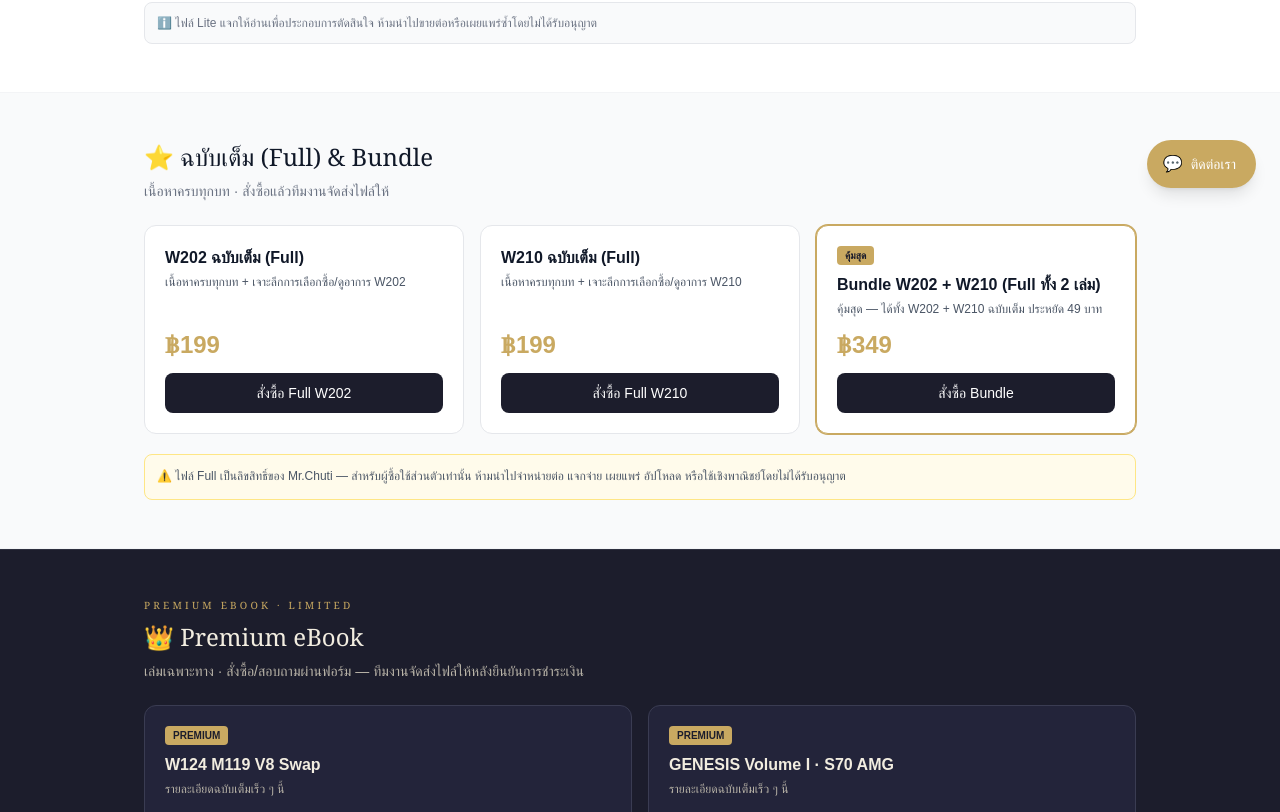
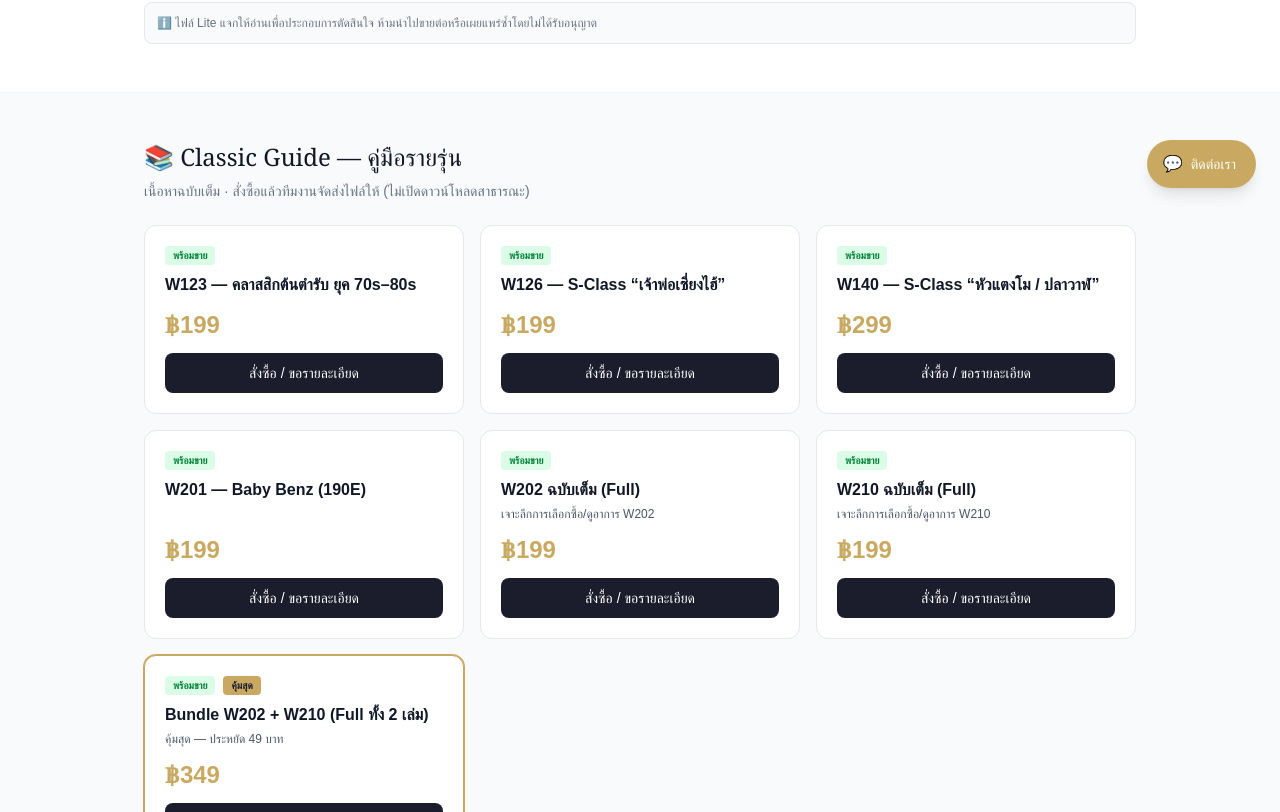
Before and after one commit to Chutiparts/chutiparts-web, a Next.js app: page /ebooks in a window 1280 px wide. Shown: the part 588-1400 px from the top of the page. Built offline with nearby package versions, Linux system fonts and the light colour scheme.

Commit message:
Update EbooksClient.tsx

```diff
--- a/app/ebooks/EbooksClient.tsx
+++ b/app/ebooks/EbooksClient.tsx
@@ -1,27 +1,41 @@
 'use client'
-// app/ebooks/EbooksClient.tsx — หน้า eBook (Lite ฟรี + Full/Bundle + Premium สั่งซื้อ manual)
-// ส่ง order เข้า /api/leads (topic='ebook') → แจ้ง LINE อัตโนมัติ · ไม่มี auto-download Full/Premium
-// v2 (2026-06-15): copy fix — (1) ปุ่มระบุรุ่นชัด (2) checkbox ยินยอมเด่นขึ้น
-// v3 (2026-06-16): + หมวด Premium eBook (สั่งซื้อ/ขอรายละเอียดผ่านฟอร์มเดิม · ไฟล์ส่งหลังตรวจยอดโอน)
+// app/ebooks/EbooksClient.tsx — หน้า eBook · 3 หมวด: Free / Classic Guide / Premium
+// ส่ง order เข้า /api/leads (topic='ebook') → แจ้ง LINE · ไม่มี auto-download (Full/Premium ส่ง manual หลังตรวจยอดโอน)
+// v2 (06-15): copy fix · v3 (06-16): + Premium · v4 (06-17): + Classic Guide 4 เล่ม (W123/W126/W140/W201) + จัด 3 หมวด + status badge
 import { useState } from 'react'
 
+// ---- Free (LITE ดาวน์โหลดฟรี) ----
 const LITE = [
   { code: 'W202', label: 'W202 — เบนซ์จิ้มลิ้ม (C-Class)', file: '/ebooks/W202_LITE.pdf' },
   { code: 'W210', label: 'W210 — ตา 4 รู (E-Class)', file: '/ebooks/W210_LITE.pdf' },
 ]
 
-const PAID = [
-  { id: 'w202-full', label: 'W202 ฉบับเต็ม (Full)', cta: 'สั่งซื้อ Full W202', price: 199, desc: 'เนื้อหาครบทุกบท + เจาะลึกการเลือกซื้อ/ดูอาการ W202' },
-  { id: 'w210-full', label: 'W210 ฉบับเต็ม (Full)', cta: 'สั่งซื้อ Full W210', price: 199, desc: 'เนื้อหาครบทุกบท + เจาะลึกการเลือกซื้อ/ดูอาการ W210' },
-  { id: 'bundle', label: 'Bundle W202 + W210 (Full ทั้ง 2 เล่ม)', cta: 'สั่งซื้อ Bundle', price: 349, desc: 'คุ้มสุด — ได้ทั้ง W202 + W210 ฉบับเต็ม ประหยัด 49 บาท' },
+// ---- Classic Guide (คู่มือรายรุ่น · สั่งซื้อผ่านฟอร์ม) ----
+// status: 'พร้อมขาย' | 'เปิดจอง' | 'Coming Soon'
+const CLASSIC = [
+  { id: 'w123-full', label: 'W123 — คลาสสิกต้นตำรับ ยุค 70s–80s', price: 199, status: 'พร้อมขาย' },
+  { id: 'w126-full', label: 'W126 — S-Class “เจ้าพ่อเซี่ยงไฮ้”', price: 199, status: 'พร้อมขาย' },
+  { id: 'w140-full', label: 'W140 — S-Class “หัวแตงโม / ปลาวาฬ”', price: 299, status: 'พร้อมขาย' },
+  { id: 'w201-full', label: 'W201 — Baby Benz (190E)', price: 199, status: 'พร้อมขาย' },
+  { id: 'w202-full', label: 'W202 ฉบับเต็ม (Full)', price: 199, status: 'พร้อมขาย', desc: 'เจาะลึกการเลือกซื้อ/ดูอาการ W202' },
+  { id: 'w210-full', label: 'W210 ฉบับเต็ม (Full)', price: 199, status: 'พร้อมขาย', desc: 'เจาะลึกการเลือกซื้อ/ดูอาการ W210' },
+  { id: 'bundle', label: 'Bundle W202 + W210 (Full ทั้ง 2 เล่ม)', price: 349, status: 'พร้อมขาย', best: true, desc: 'คุ้มสุด — ประหยัด 49 บาท' },
 ]
 
-// Premium eBook — เล่มเฉพาะทาง · ราคาสูงกว่า · สั่งซื้อ/ขอรายละเอียดผ่านฟอร์มเดิม
-// (รายละเอียดเนื้อหา + copy ขาย ค่อยเติมทีหลัง)
+// ---- Premium / Special Project ----
 const PREMIUM = [
-  { id: 'premium-w124-m119', label: 'W124 M119 V8 Swap', cta: 'สั่งซื้อ / ขอรายละเอียด', price: 799, desc: 'รายละเอียดฉบับเต็มเร็ว ๆ นี้' },
-  { id: 'premium-genesis-s70', label: 'GENESIS Volume I · S70 AMG', cta: 'สั่งซื้อ / ขอรายละเอียด', price: 599, desc: 'รายละเอียดฉบับเต็มเร็ว ๆ นี้' },
+  { id: 'premium-w124-m119', label: 'W124 M119 V8 Swap', price: 799, desc: 'รายละเอียดฉบับเต็มเร็ว ๆ นี้' },
+  { id: 'premium-genesis-s70', label: 'GENESIS Volume I · S70 AMG', price: 599, desc: 'รายละเอียดฉบับเต็มเร็ว ๆ นี้' },
 ]
+
+// รายการที่สั่งซื้อได้ทั้งหมด (Classic + Premium) — ใช้ในฟอร์ม + ตอนสร้าง detail
+const ORDERABLE = [...CLASSIC, ...PREMIUM]
+
+function statusStyle(s: string): string {
+  if (s === 'พร้อมขาย') return 'bg-green-100 text-green-700'
+  if (s === 'เปิดจอง') return 'bg-amber-100 text-amber-700'
+  return 'bg-gray-100 text-gray-500' // Coming Soon
+}
 
 function detectSource(): string {
   if (typeof window === 'undefined') return 'direct'
@@ -39,15 +53,11 @@ function detectSource(): string {
   return 'direct'
 }
 
-// เผื่อ /api/leads รองรับเฉพาะค่าด้านล่าง — ถ้าไม่ตรง map เป็น 'direct'
 const SUPPORTED_SOURCES = ['facebook_page', 'facebook_group', 'instagram', 'google', 'qr', 'direct']
 function safeSource(): string {
   const sx = detectSource()
   return SUPPORTED_SOURCES.includes(sx) ? sx : 'direct'
 }
-
-// รายการที่สั่งซื้อได้ทั้งหมด (Full/Bundle + Premium) — ใช้ในฟอร์ม + ตอนสร้าง detail
-const ORDERABLE = [...PAID, ...PREMIUM]
 
 export default function EbooksClient() {
   const [item, setItem] = useState('bundle')
@@ -123,13 +133,13 @@ export default function EbooksClient() {
         <div className="container mx-auto px-4 max-w-5xl py-12 md:py-16 text-center">
           <p className="text-[10px] tracking-[0.32em] text-[#C9A961] font-serif mb-3">EBOOKS · MERCEDES-BENZ CLASSIC</p>
           <h1 className="text-3xl md:text-4xl font-serif font-medium">eBook คู่มือ Mercedes-Benz คลาสสิก</h1>
-          <p className="text-[#B8B3A7] mt-4 max-w-2xl mx-auto">โหลดฉบับ LITE ฟรี เพื่อประกอบการตัดสินใจ · ฉบับเต็ม (Full) และ Premium สั่งซื้อได้เลย</p>
+          <p className="text-[#B8B3A7] mt-4 max-w-2xl mx-auto">ฉบับ LITE ฟรี · Classic Guide คู่มือรายรุ่น · Premium / Special Project — สั่งซื้อได้เลย</p>
         </div>
       </section>
 
-      {/* LITE — ฟรี */}
+      {/* ===== หมวด 1: FREE EBOOK ===== */}
       <section className="container mx-auto px-4 max-w-5xl py-12">
-        <h2 className="text-2xl font-serif font-medium text-gray-900 mb-2">📖 ฉบับ LITE — ดาวน์โหลดฟรี</h2>
+        <h2 className="text-2xl font-serif font-medium text-gray-900 mb-2">📖 Free eBook — ฉบับ LITE ดาวน์โหลดฟรี</h2>
         <p className="text-sm text-gray-500 mb-6">อ่านเพื่อประกอบการตัดสินใจ</p>
         <div className="grid sm:grid-cols-2 gap-4">
           {LITE.map((b) => (
@@ -148,36 +158,39 @@ export default function EbooksClient() {
         </p>
       </section>
 
-      {/* FULL / BUNDLE — สั่งซื้อ */}
+      {/* ===== หมวด 2: CLASSIC GUIDE ===== */}
       <section className="bg-gray-50 border-y border-gray-100">
         <div className="container mx-auto px-4 max-w-5xl py-12">
-          <h2 className="text-2xl font-serif font-medium text-gray-900 mb-2">⭐ ฉบับเต็ม (Full) & Bundle</h2>
-          <p className="text-sm text-gray-500 mb-6">เนื้อหาครบทุกบท · สั่งซื้อแล้วทีมงานจัดส่งไฟล์ให้</p>
-          <div className="grid sm:grid-cols-3 gap-4">
-            {PAID.map((p) => (
-              <div key={p.id} className={`rounded-xl p-5 bg-white border ${p.id === 'bundle' ? 'border-[#C9A961] ring-1 ring-[#C9A961]' : 'border-gray-200'} flex flex-col`}>
-                {p.id === 'bundle' && <span className="text-[10px] bg-[#C9A961] text-[#1C1D2C] font-bold px-2 py-0.5 rounded self-start mb-2">คุ้มสุด</span>}
-                <p className="font-semibold text-gray-900">{p.label}</p>
-                <p className="text-xs text-gray-600 mt-1 flex-1">{p.desc}</p>
-                <p className="text-2xl font-bold text-[#C9A961] mt-3">฿{p.price}</p>
-                <button onClick={() => pickAndScroll(p.id)}
+          <h2 className="text-2xl font-serif font-medium text-gray-900 mb-2">📚 Classic Guide — คู่มือรายรุ่น</h2>
+          <p className="text-sm text-gray-500 mb-6">เนื้อหาฉบับเต็ม · สั่งซื้อแล้วทีมงานจัดส่งไฟล์ให้ (ไม่เปิดดาวน์โหลดสาธารณะ)</p>
+          <div className="grid sm:grid-cols-2 lg:grid-cols-3 gap-4">
+            {CLASSIC.map((c: any) => (
+              <div key={c.id} className={`rounded-xl p-5 bg-white border ${c.best ? 'border-[#C9A961] ring-1 ring-[#C9A961]' : 'border-gray-200'} flex flex-col`}>
+                <div className="flex items-center gap-2 mb-2">
+                  <span className={`text-[10px] font-bold px-2 py-0.5 rounded ${statusStyle(c.status)}`}>{c.status}</span>
+                  {c.best && <span className="text-[10px] bg-[#C9A961] text-[#1C1D2C] font-bold px-2 py-0.5 rounded">คุ้มสุด</span>}
+                </div>
+                <p className="font-semibold text-gray-900">{c.label}</p>
+                {c.desc ? <p className="text-xs text-gray-600 mt-1 flex-1">{c.desc}</p> : <div className="flex-1" />}
+                <p className="text-2xl font-bold text-[#C9A961] mt-3">฿{c.price}</p>
+                <button onClick={() => pickAndScroll(c.id)}
                   className="mt-3 bg-[#1C1D2C] hover:bg-[#2E303F] text-white font-medium rounded-lg px-4 py-2.5 text-sm">
-                  {p.cta}
+                  สั่งซื้อ / ขอรายละเอียด
                 </button>
               </div>
             ))}
           </div>
           <p className="text-xs text-gray-600 mt-5 bg-amber-50 border border-amber-200 rounded-lg p-3 leading-relaxed">
-            ⚠️ ไฟล์ Full เป็นลิขสิทธิ์ของ Mr.Chuti — สำหรับผู้ซื้อใช้ส่วนตัวเท่านั้น ห้ามนำไปจำหน่ายต่อ แจกจ่าย เผยแพร่ อัปโหลด หรือใช้เชิงพาณิชย์โดยไม่ได้รับอนุญาต
+            ⚠️ ไฟล์ฉบับเต็มเป็นลิขสิทธิ์ของ Mr.Chuti — สำหรับผู้ซื้อใช้ส่วนตัวเท่านั้น ห้ามนำไปจำหน่ายต่อ แจกจ่าย เผยแพร่ อัปโหลด หรือใช้เชิงพาณิชย์โดยไม่ได้รับอนุญาต
           </p>
         </div>
       </section>
 
-      {/* PREMIUM eBook — สั่งซื้อ/ขอรายละเอียดผ่านฟอร์มเดิม · ไฟล์ส่งหลังตรวจยอดโอน */}
+      {/* ===== หมวด 3: PREMIUM / SPECIAL PROJECT ===== */}
       <section className="bg-[#1C1D2C] text-[#F2EDE0] border-y border-[#2E303F]">
         <div className="container mx-auto px-4 max-w-5xl py-12">
-          <p className="text-[10px] tracking-[0.32em] text-[#C9A961] font-serif mb-2">PREMIUM EBOOK · LIMITED</p>
-          <h2 className="text-2xl font-serif font-medium mb-2">👑 Premium eBook</h2>
+          <p className="text-[10px] tracking-[0.32em] text-[#C9A961] font-serif mb-2">PREMIUM · SPECIAL PROJECT · LIMITED</p>
+          <h2 className="text-2xl font-serif font-medium mb-2">👑 Premium / Special Project</h2>
           <p className="text-sm text-[#B8B3A7] mb-6">เล่มเฉพาะทาง · สั่งซื้อ/สอบถามผ่านฟอร์ม — ทีมงานจัดส่งไฟล์ให้หลังยืนยันการชำระเงิน</p>
           <div className="grid sm:grid-cols-2 gap-4">
             {PREMIUM.map((p) => (
@@ -188,7 +201,7 @@ export default function EbooksClient() {
                 <p className="text-2xl font-bold text-[#C9A961] mt-3">฿{p.price}</p>
                 <button onClick={() => pickAndScroll(p.id)}
                   className="mt-3 bg-[#C9A961] hover:bg-[#D8B872] text-[#1C1D2C] font-bold rounded-lg px-4 py-2.5 text-sm">
-                  {p.cta}
+                  สั่งซื้อ / ขอรายละเอียด
                 </button>
               </div>
             ))}
@@ -199,7 +212,7 @@ export default function EbooksClient() {
         </div>
       </section>
 
-      {/* ORDER FORM */}
+      {/* ===== ORDER FORM ===== */}
       <section id="order" className="container mx-auto px-4 max-w-xl py-12 scroll-mt-20">
         <h2 className="text-2xl font-serif font-medium text-gray-900 mb-2">📝 สั่งซื้อ eBook</h2>
         <p className="text-sm text-gray-500 mb-6">กรอกข้อมูล ทีมงานจะติดต่อกลับเพื่อยืนยันการชำระเงิน + ส่งไฟล์</p>
@@ -217,10 +230,10 @@ export default function EbooksClient() {
           <p className="text-[11px] text-gray-500 -mt-1">กรอกเบอร์ หรือ LINE อย่างน้อย 1 ช่อง</p>
           <select value={modelInterest} onChange={(e) => setModelInterest(e.target.value)} className={inputCls}>
             <option value="">รุ่นที่สนใจ (ถ้ามี)</option>
-            {['W202', 'W210', 'W202 + W210', 'W124', 'S70 AMG', 'อื่นๆ'].map((m) => <option key={m} value={m}>{m}</option>)}
+            {['W123', 'W126', 'W140', 'W201', 'W202', 'W210', 'W124', 'S70 AMG', 'อื่นๆ'].map((m) => <option key={m} value={m}>{m}</option>)}
           </select>
           <textarea value={note} onChange={(e) => setNote(e.target.value)} rows={2} placeholder="หมายเหตุเพิ่มเติม (ถ้ามี)" className={`${inputCls} resize-none`} />
-          {/* consent — เน้นให้เด่น (กล่องไฮไลต์ + ขอบเปลี่ยนสีเมื่อยังไม่ติ๊ก) */}
+          {/* consent */}
           <label className={`flex items-start gap-3 text-sm rounded-lg border p-3 cursor-pointer transition-colors ${consent ? 'border-[#C9A961] bg-[#FBF7EC] text-gray-800' : 'border-amber-300 bg-amber-50 text-gray-800'}`}>
             <input type="checkbox" checked={consent} onChange={(e) => setConsent(e.target.checked)} className="mt-0.5 w-5 h-5 accent-[#C9A961] shrink-0" />
             <span><span className="font-semibold">ยินยอมให้ทีมงานติดต่อกลับ</span> เพื่อยืนยันคำสั่งซื้อและจัดส่งไฟล์ <span className="text-red-500">*</span></span>
```
